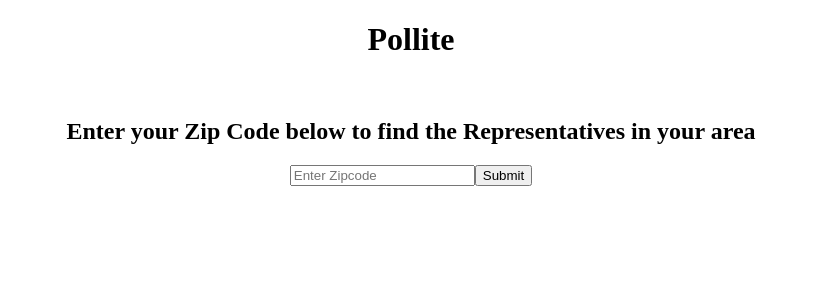
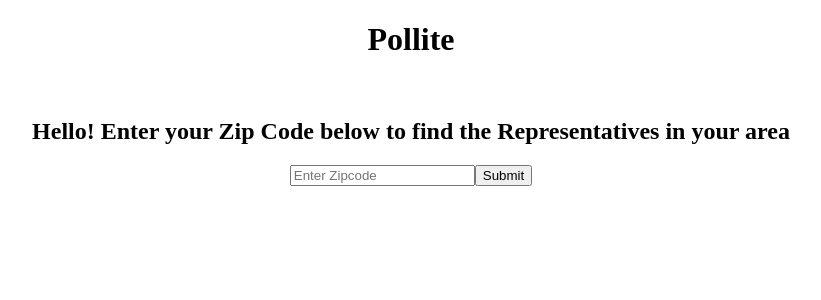
Before and after one commit to nnekauf/pollite-frontend, a React (Create React App) app: page / in a window 1280 px wide. Shown: the top 300 px of the page, without its empty margins (229-1050 px from the left). Built offline with nearby package versions, Linux system fonts and the light colour scheme.

Commit message:
adds 'Hello' to text

```diff
--- a/src/App.js
+++ b/src/App.js
@@ -8,7 +8,7 @@ function App() {
   return (
     <div className="App">
       <header> <h1>Pollite</h1></header>  <br/>
-      <h2>Enter your Zip Code below to find the Representatives in your area</h2>
+      <h2>Hello! Enter your Zip Code below to find the Representatives in your area</h2>
       <SearchBar/> <br/>
       <Results/>
     </div>
```
